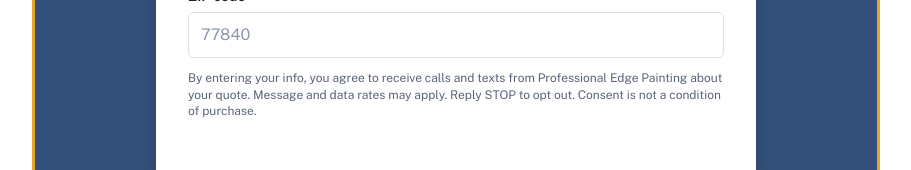
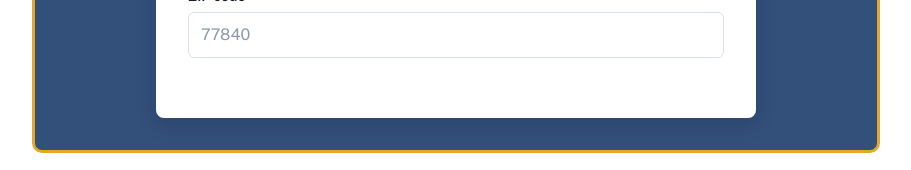
Before and after one commit to MasonMcCumber/Pro-Edge-Painting, a React (Vite) app: page / in a window 1280 px wide. Shown: the part 477-647 px from the top of the page, without its empty margins (184-1095 px from the left). Built offline with nearby package versions, Linux system fonts and the light colour scheme.

Commit message:
Drop consent fine print from the contact step

```diff
--- a/src/components/InstantForm.tsx
+++ b/src/components/InstantForm.tsx
@@ -176,10 +176,6 @@ const InstantForm = forwardRef<HTMLDivElement, { offer: string }>(function Insta
                 );
               })}
             </div>
-            <p className="mt-3 text-xs leading-snug text-pep-muted">
-              By entering your info, you agree to receive calls and texts from Professional Edge Painting about your quote. Message and data
-              rates may apply. Reply STOP to opt out. Consent is not a condition of purchase.
-            </p>
             {/* Lets Enter submit without showing a button. */}
             <button type="submit" tabIndex={-1} aria-hidden className="absolute -left-[10000px] h-px w-px overflow-hidden" />
             <p className={`mt-3 flex items-center justify-center gap-2 text-sm font-semibold text-pep-ok transition-opacity ${allValid && changed ? 'opacity-100' : 'opacity-0'}`} aria-live="polite">
```
